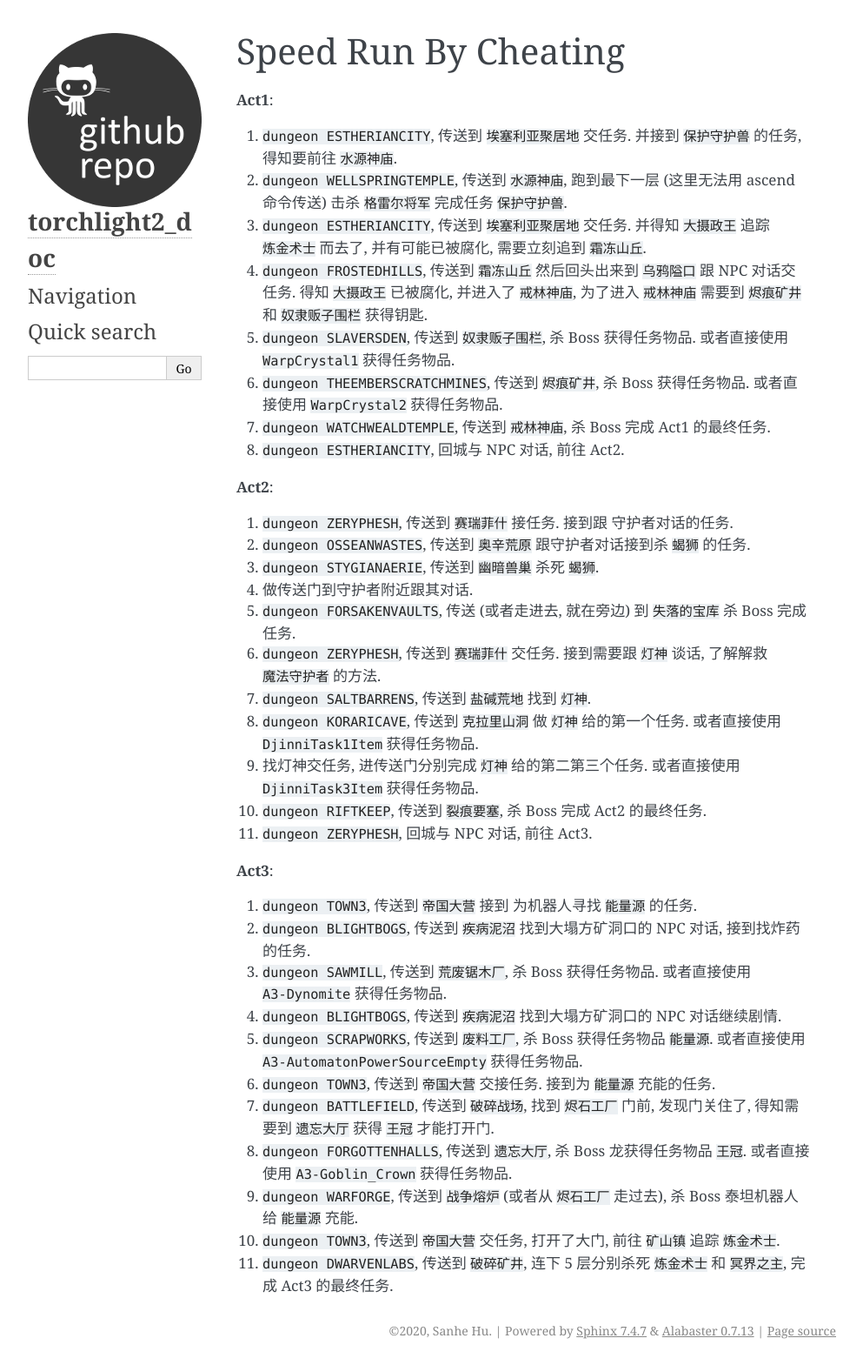
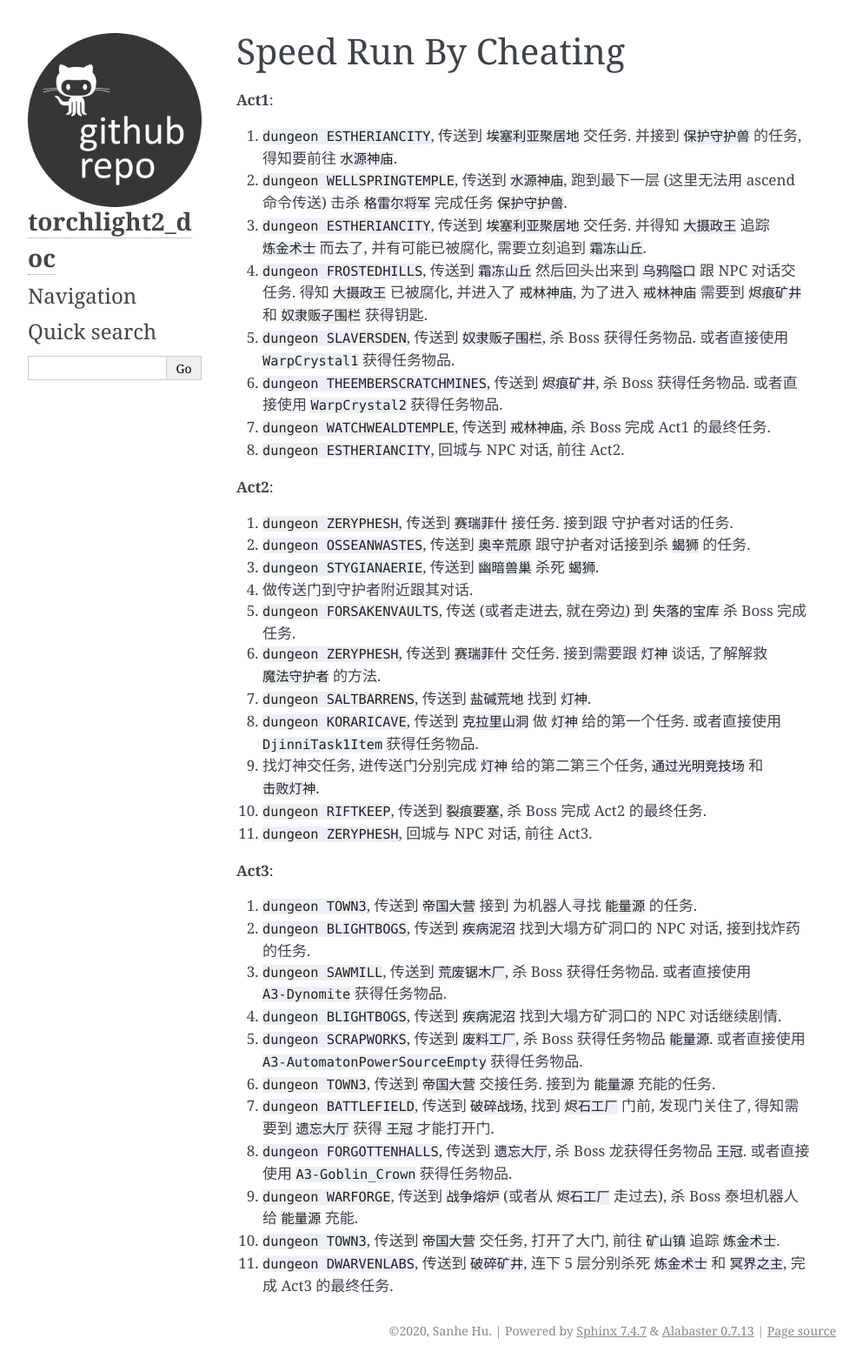
Before and after one commit to MacHu-GWU/torchlight2_doc-project, a Sphinx documentation site: the page built from docs/source/01-Mod/05-Speed-Run-by-Cheating/index.rst, in a window 1280 px wide. Shown: the whole page at 87% size, without its empty margins (148-1141 px from the left). Built offline with Sphinx 7.4.7, drawn with Linux system fonts in a browser that asks for light colours.

Commit message:
Update index.rst

```diff
--- a/docs/source/01-Mod/05-Speed-Run-by-Cheating/index.rst
+++ b/docs/source/01-Mod/05-Speed-Run-by-Cheating/index.rst
@@ -22,7 +22,7 @@ Speed Run By Cheating
 6. ``dungeon ZERYPHESH``, 传送到 ``赛瑞菲什`` 交任务. 接到需要跟 ``灯神`` 谈话, 了解解救 ``魔法守护者`` 的方法.
 7. ``dungeon SALTBARRENS``, 传送到 ``盐碱荒地`` 找到 ``灯神``.
 8. ``dungeon KORARICAVE``, 传送到 ``克拉里山洞`` 做 ``灯神`` 给的第一个任务. 或者直接使用 ``DjinniTask1Item`` 获得任务物品.
-9. 找灯神交任务, 进传送门分别完成 ``灯神`` 给的第二第三个任务. 或者直接使用 ``DjinniTask3Item`` 获得任务物品.
+9. 找灯神交任务, 进传送门分别完成 ``灯神`` 给的第二第三个任务, ``通过光明竞技场`` 和 ``击败灯神``.
 10. ``dungeon RIFTKEEP``, 传送到 ``裂痕要塞``, 杀 Boss 完成 Act2 的最终任务.
 11. ``dungeon ZERYPHESH``, 回城与 NPC 对话, 前往 Act3.
 
```
